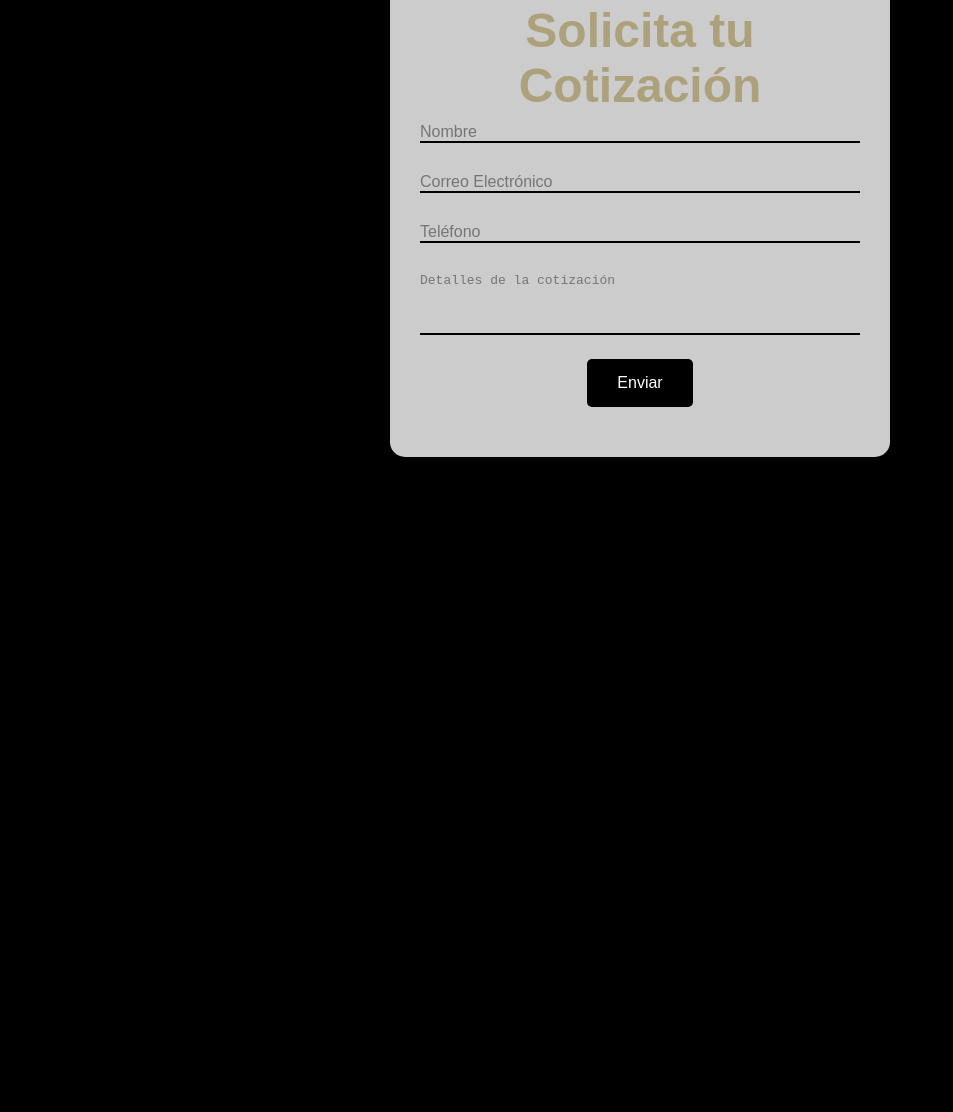
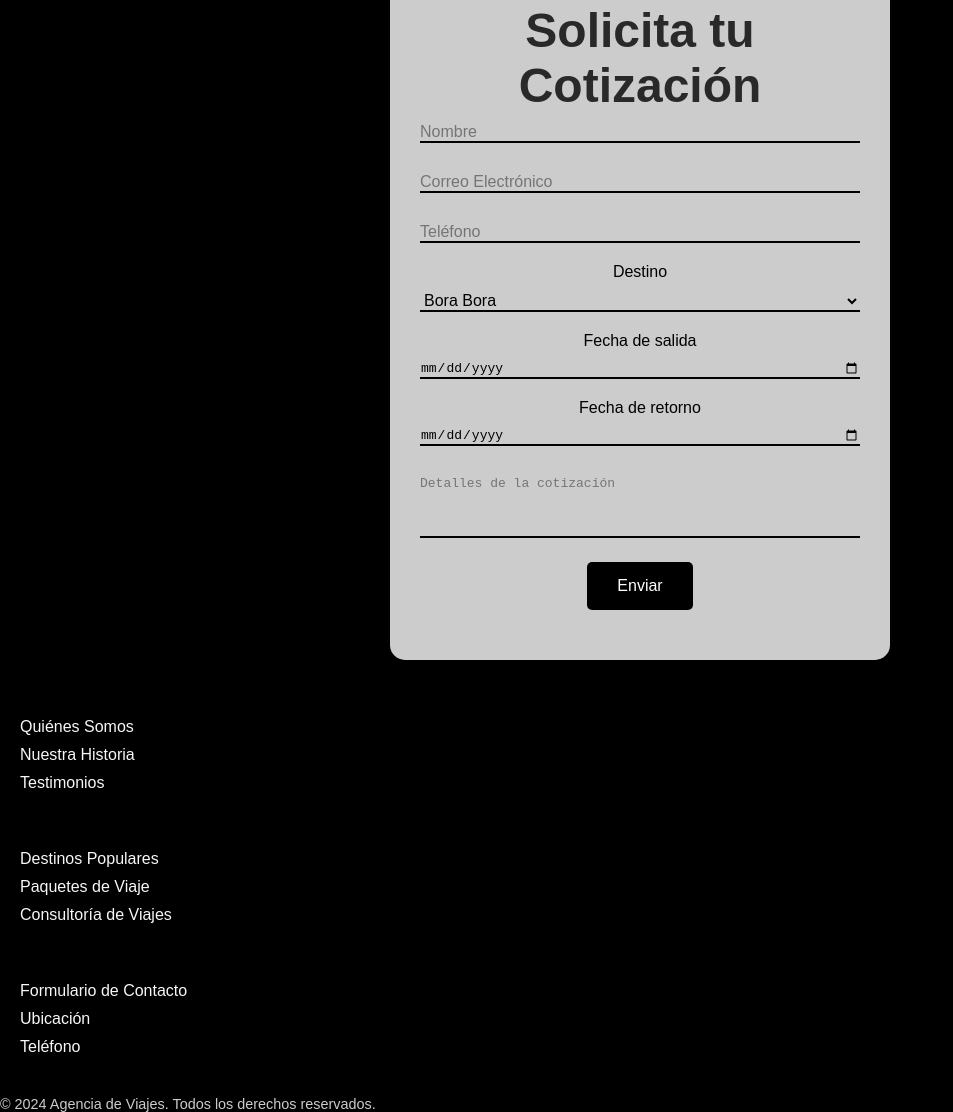
Before and after one commit to edilyrosa/euroviewapps, a plain HTML site: page cotizaciones.html in a window 1280 px wide. Shown: the part 144-1256 px from the top of the page, without its empty margins (0-953 px from the left). Before the commit the page ends 800 px from the top, so only its background shows below. Drawn offline with Linux system fonts and the light colour scheme.

Commit message:
Update cotizaciones.html

```diff
--- a/cotizaciones.html
+++ b/cotizaciones.html
@@ -25,7 +25,7 @@
     </header>
     <main>
         <div class="form-container">
-            <h2>Solicita tu Cotización</h2>
+            <h2 style="color: rgba(0, 0, 0, 0.8);">Solicita tu Cotización</h2>
             <form>
                 <div class="form-group">
                     <input type="text" id="name" name="name" placeholder="Nombre"  class = "form-input">
@@ -36,6 +36,49 @@
                 <div class="form-group">
                     <input type="text" id="phone" name="phone" placeholder="Teléfono" class = "form-input">
                 </div>
+
+
+
+                <div class="form-group">
+                    <label for="destino">Destino</label>
+                    <select id="destino" name="destino" class="form-input">
+                        <option value="bora-bora">Bora Bora</option>
+                        <option value="budapest">Budapest</option>
+                        <option value="tibet">El Tíbet</option>
+                        <option value="edimburgo">Edimburgo</option>
+                        <option value="paris">París</option>
+                        <option value="tokio">Tokio</option>
+                        <option value="sydney">Sídney</option>
+                        <option value="nueva-york">Nueva York</option>
+                        <option value="rio-de-janeiro">Río de Janeiro</option>
+                        <option value="bali">Bali</option>
+                        <option value="roma">Roma</option>
+                        <option value="londres">Londres</option>
+                        <option value="ciudad-del-cabo">Ciudad del Cabo</option>
+                        <option value="bangkok">Bangkok</option>
+                        <option value="dubai">Dubái</option>
+                        <option value="venecia">Venecia</option>
+                        <option value="atenas">Atenas</option>
+                        <option value="hong-kong">Hong Kong</option>
+                        <option value="toronto">Toronto</option>
+                        <option value="barcelona">Barcelona</option>
+                    </select>
+                </div>
+
+
+
+                <div class="form-group">
+                    <label for="fecha-salida">Fecha de salida</label>
+                    <input type="date" id="fecha-salida" name="fecha-salida" class = "form-input">
+                    <br>
+                </div>
+
+                <div class="form-group">
+                    <label for="fecha-final">Fecha de retorno</label>
+                    <input type="date" id="fecha-final" name="fecha-final" class = "form-input">
+                    <br>
+                </div>
+
                 <div class="form-group">
                     <textarea id="details" name="details" rows="4" placeholder="Detalles de la cotización" class = "form-input" style="resize: none;"></textarea>
                 </div>
@@ -45,5 +88,42 @@
             </form>
         </div>
     </main>
+    <footer class="footer-grid">
+        <div class="footer-container">
+            <div class="footer-column about">
+                <h4>Sobre Nosotros</h4>
+                <ul>
+                    <li><a href="#">Quiénes Somos</a></li>
+                    <li><a href="#">Nuestra Historia</a></li>
+                    <li><a href="#">Testimonios</a></li>
+                </ul>
+            </div>
+            <div class="footer-column services">
+                <h4>Servicios</h4>
+                <ul>
+                    <li><a href="#">Destinos Populares</a></li>
+                    <li><a href="#">Paquetes de Viaje</a></li>
+                    <li><a href="#">Consultoría de Viajes</a></li>
+                </ul>
+            </div>
+            <div class="footer-column contact">
+                <h4>Contáctanos</h4>
+                <ul>
+                    <li><a href="#">Formulario de Contacto</a></li>
+                    <li><a href="#">Ubicación</a></li>
+                    <li><a href="#">Teléfono</a></li>
+                </ul>
+            </div>
+        </div>
+        <div class="social-icons">
+            <a href="#"><i class="fab fa-facebook-f"></i></a>
+            <a href="#"><i class="fab fa-twitter"></i></a>
+            <a href="#"><i class="fab fa-instagram"></i></a>
+            <a href="#"><i class="fab fa-linkedin-in"></i></a>
+        </div>
+        <div class="footer-bottom">
+            <p>&copy; 2024 Agencia de Viajes. Todos los derechos reservados.</p>
+        </div>
+    </footer>
 </body>
 </html>
```
